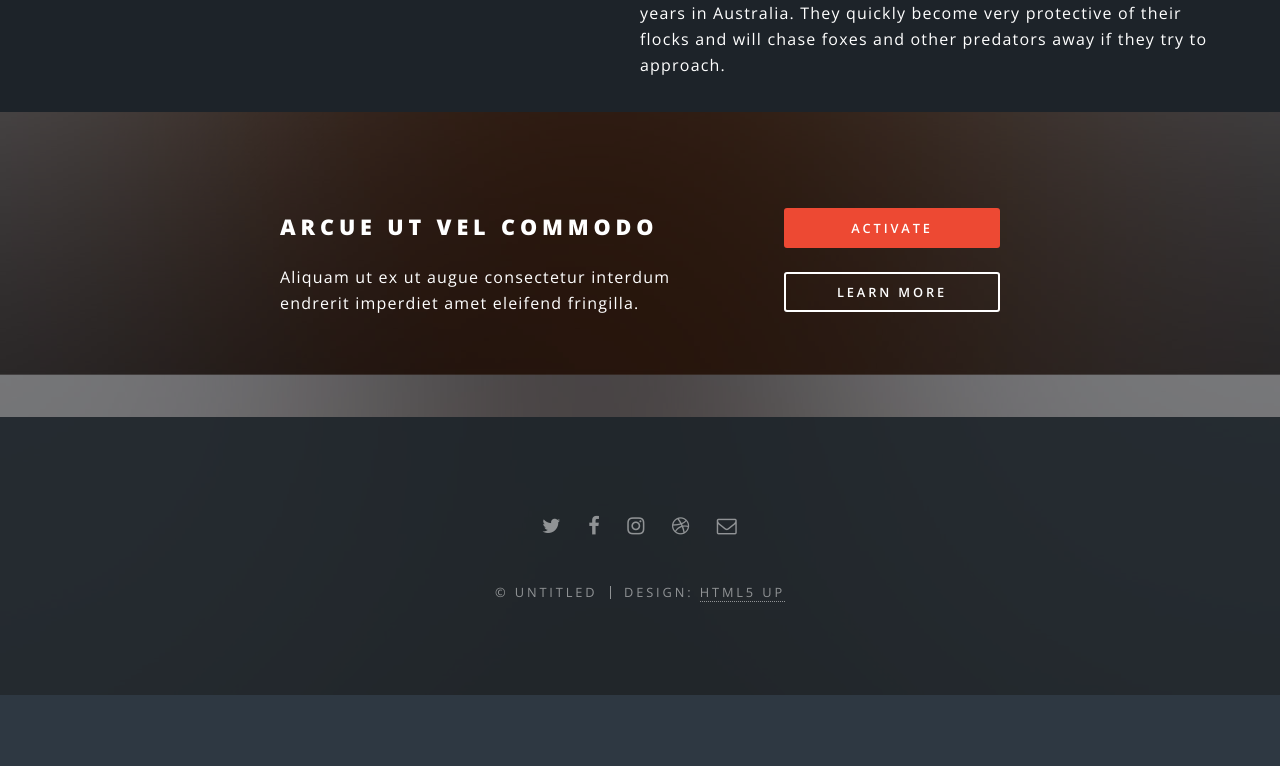
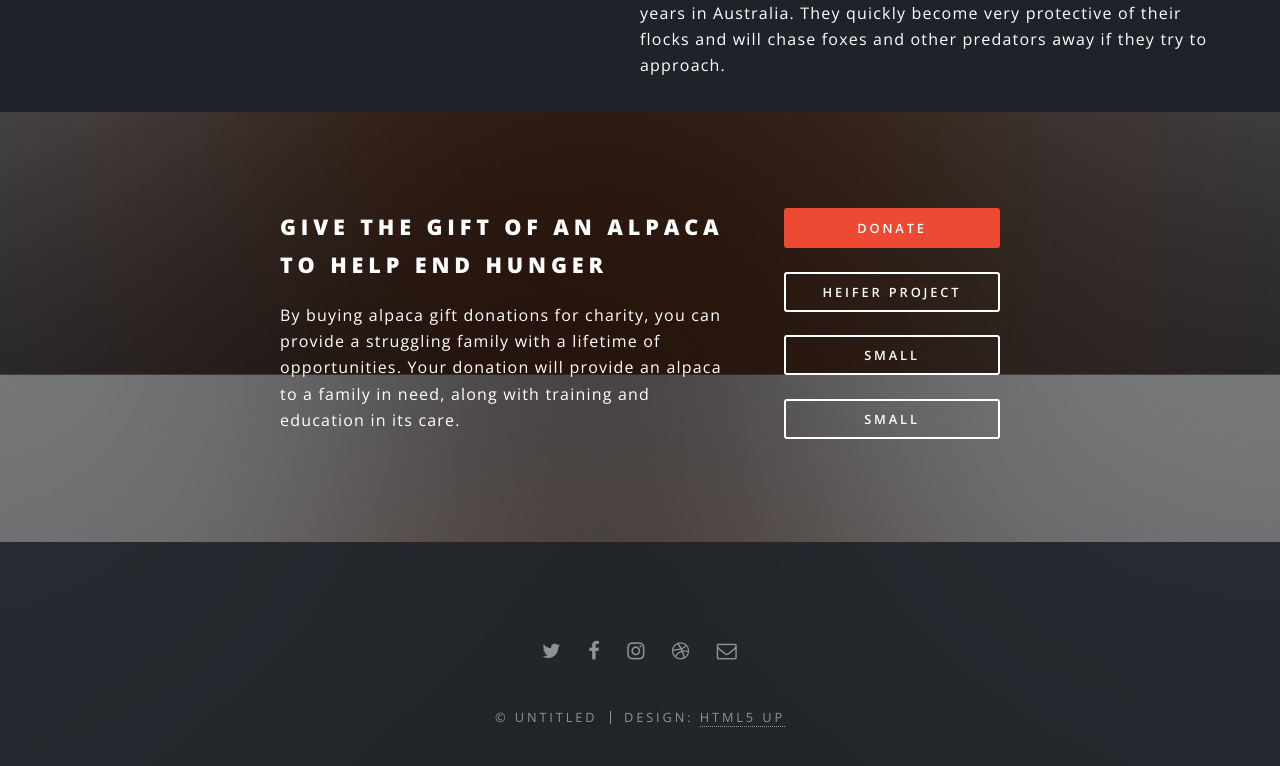
Before and after one commit to k2-rybicka/Specral-Alpacas-spectral, a plain HTML site: page spectral/index.html in a window 1280 px wide. Shown: the part 2356-3122 px from the top of the page. Before the commit the page ends 3051 px from the top, so only its background shows below. Drawn offline with nearby package versions, Linux system fonts and the light colour scheme.

Commit message:
Changed the buttons

```diff
--- a/spectral/index.html
+++ b/spectral/index.html
@@ -156,12 +156,16 @@ predators away if they try to approach.</p>
 					<section id="cta" class="wrapper style4">
 						<div class="inner">
 							<header>
-								<h2>Arcue ut vel commodo</h2>
-								<p>Aliquam ut ex ut augue consectetur interdum endrerit imperdiet amet eleifend fringilla.</p>
+								<h2>Give the Gift of an Alpaca to help end hunger</h2>
+								<p>By buying alpaca gift donations for charity, you can provide a struggling family with
+a lifetime of opportunities. Your donation will provide an alpaca to a family in need, along
+with training and education in its care.</p>
 							</header>
 							<ul class="actions stacked">
-								<li><a href="#" class="button fit primary">Activate</a></li>
-								<li><a href="#" class="button fit">Learn More</a></li>
+								<li><a href="https://www.heifer.org/campaign/end-hunger-poverty-donation.html" class="button fit primary">Donate</a></li>
+								<li><a href="https://www.heifer.org/gift-catalog/animals-nutrition/gift-of-an-alpaca-donation.html" class="button fit">Heifer Project</a></li>
+								<li><a href="#" class="button small fit">Small</a></li>
+								<li><a href="#" class="button small fit">Small</a></li>
 							</ul>
 						</div>
 					</section>
```
